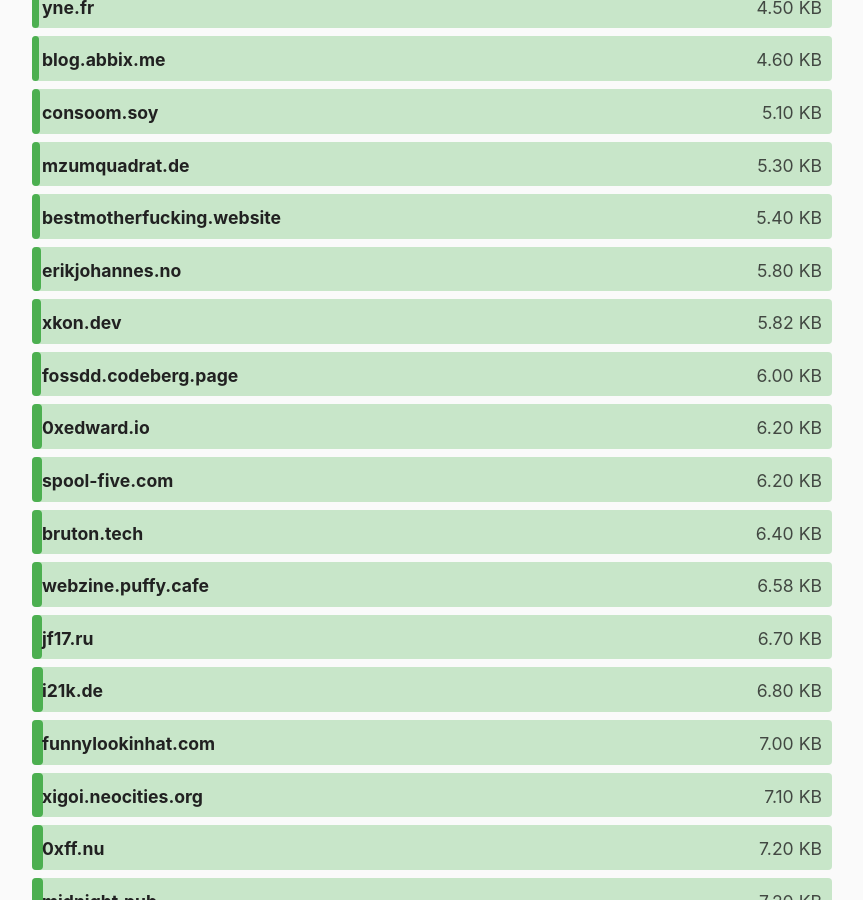
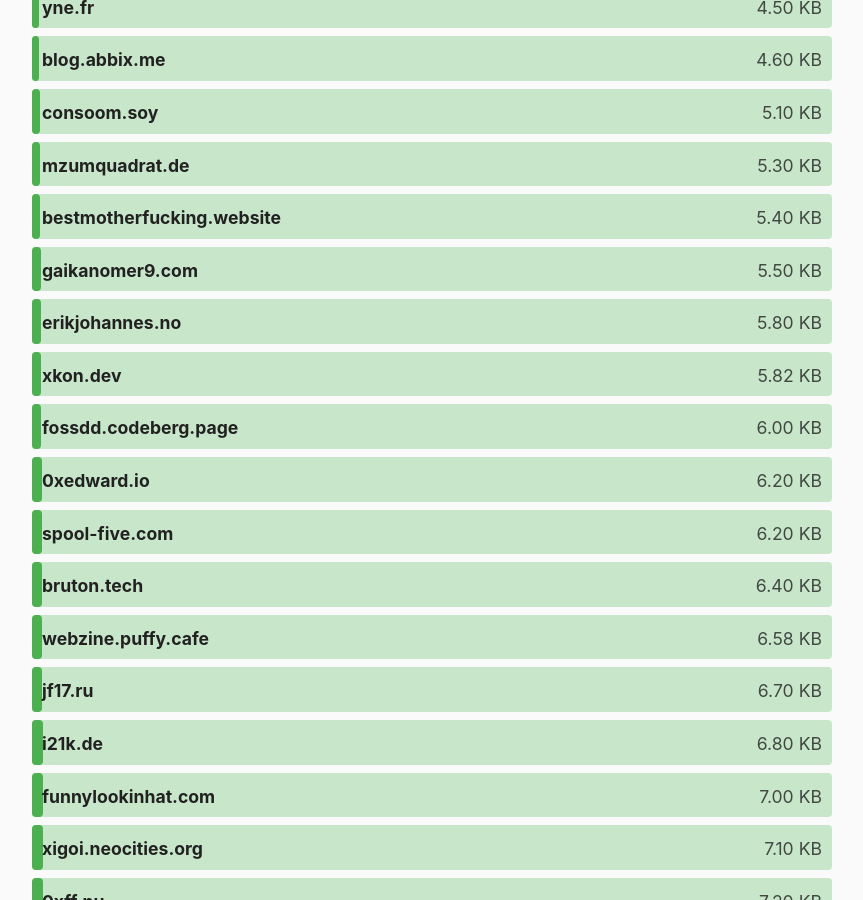
Before and after one commit to kevquirk/512kb.club, a Jekyll site: the page built from index.md, in a window 1280 px wide and 900 px high, scrolled down 1957 px. Shown: the whole window, without its empty margins (208-1071 px from the left). Built offline with Jekyll 4.4.1, drawn with Linux system fonts in a browser that asks for light colours.

Commit message:
Update sites.yml
Hello! I would love to submit my website as well, love this initiative!
The link to GT Metrics: https://gtmetrix.com/reports/gaikanomer9.com/DcYsa8fh/

```diff
--- a/_data/sites.yml
+++ b/_data/sites.yml
@@ -558,6 +558,11 @@
   size: 220
   last_checked: 2021-11-05
 
+- domain: gaikanomer9.com
+  url: https://gaikanomer9.com/
+  size: 5.5
+  last_checked: 2021-11-11
+
 - domain: getanamewithapun.pages.dev
   url: https://getanamewithapun.pages.dev
   size: 20.8
```
